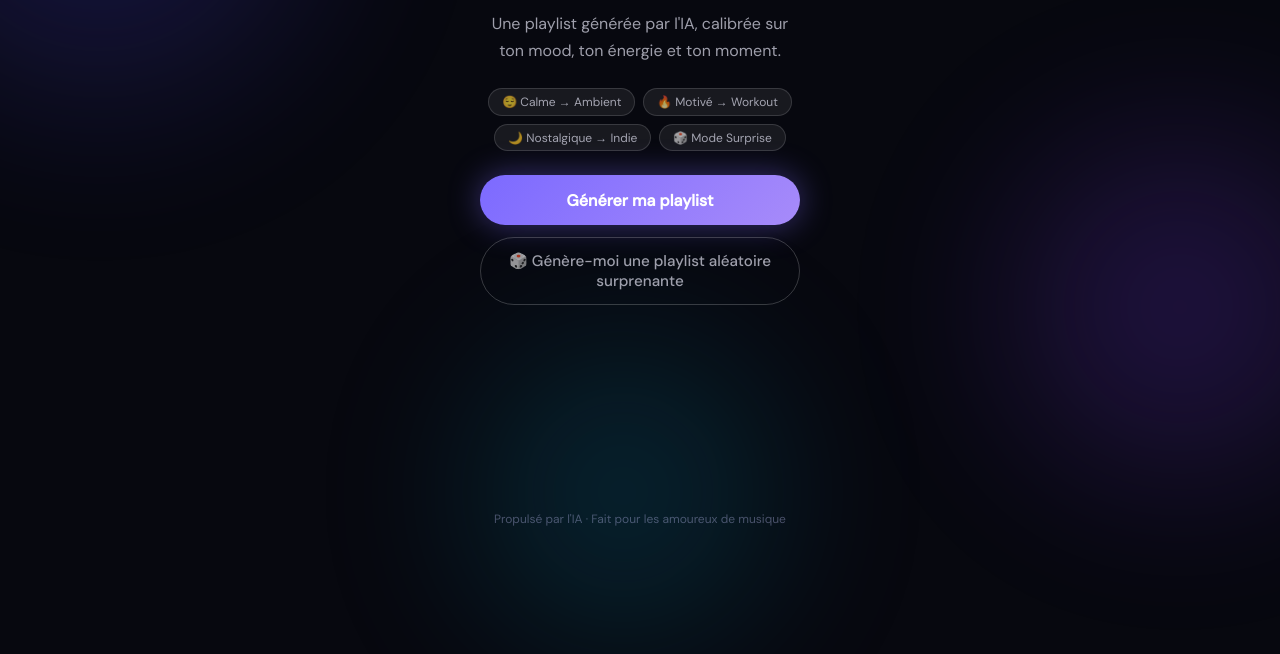
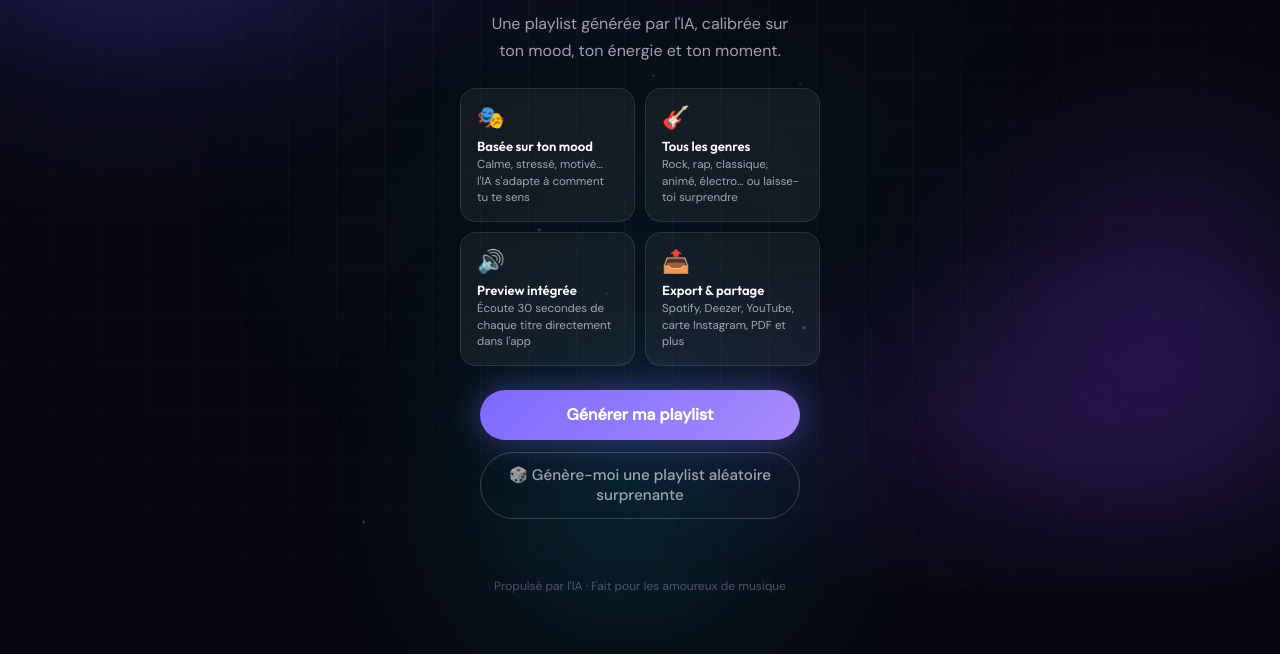
Before and after one commit to Alexandre-Brossier/moodwave, a plain HTML site: page index.html in a window 1280 px wide. Shown: the part 213-867 px from the top of the page. Before the commit the page ends 800 px from the top, so only its background shows below. Drawn offline with Linux system fonts and the light colour scheme; a script that the page names is missing.

Commit message:
Update index.html

```diff
--- a/index.html
+++ b/index.html
@@ -19,7 +19,54 @@
     *,*::before,*::after{margin:0;padding:0;box-sizing:border-box}
     :root{--bg:#07080f;--surface:rgba(255,255,255,0.06);--surface2:rgba(255,255,255,0.10);--border:rgba(255,255,255,0.15);--text:#f0f0ff;--muted:rgba(240,240,255,0.65);--accent:#7c6aff;--accent2:#c4b5fd;--cyan:#a5f3fc}
     html,body{min-height:100%;background:var(--bg);color:var(--text);font-family:'DM Sans',sans-serif;overflow-x:hidden}
-    .orb{position:fixed;border-radius:50%;filter:blur(80px);pointer-events:none;opacity:.28;z-index:0}
+
+    /* FOND ANIMÉ */
+    body::before{
+      content:'';
+      position:fixed;
+      inset:0;
+      background:
+        radial-gradient(ellipse 80% 50% at 20% 10%, rgba(79,70,229,.18) 0%, transparent 60%),
+        radial-gradient(ellipse 60% 40% at 80% 80%, rgba(124,58,237,.15) 0%, transparent 60%),
+        radial-gradient(ellipse 50% 60% at 50% 50%, rgba(8,145,178,.08) 0%, transparent 70%);
+      pointer-events:none;
+      z-index:0;
+    }
+    /* Grille déco subtile */
+    body::after{
+      content:'';
+      position:fixed;
+      inset:0;
+      background-image:
+        linear-gradient(rgba(255,255,255,.025) 1px, transparent 1px),
+        linear-gradient(90deg, rgba(255,255,255,.025) 1px, transparent 1px);
+      background-size:48px 48px;
+      pointer-events:none;
+      z-index:0;
+      mask-image:radial-gradient(ellipse 80% 80% at 50% 50%, black 30%, transparent 100%);
+      -webkit-mask-image:radial-gradient(ellipse 80% 80% at 50% 50%, black 30%, transparent 100%);
+    }
+    /* Orbes animées */
+    .orb{animation:orbFloat 12s ease-in-out infinite}
+    .orb1{animation-duration:14s}
+    .orb2{animation-duration:18s;animation-delay:-6s}
+    .orb3{animation-duration:16s;animation-delay:-3s}
+    @keyframes orbFloat{
+      0%,100%{transform:translate(0,0) scale(1)}
+      33%{transform:translate(30px,-20px) scale(1.05)}
+      66%{transform:translate(-20px,15px) scale(.95)}
+    }
+    /* Particules décoratives */
+    .hero-particles{position:absolute;inset:0;pointer-events:none;overflow:hidden;z-index:0}
+    .particle{position:absolute;width:2px;height:2px;background:rgba(196,181,253,.4);border-radius:50%;animation:particleFloat linear infinite}
+    @keyframes particleFloat{
+      0%{transform:translateY(100vh) translateX(0);opacity:0}
+      10%{opacity:1}
+      90%{opacity:.3}
+      100%{transform:translateY(-20px) translateX(20px);opacity:0}
+    }
+
+    .orb{position:fixed;border-radius:50%;filter:blur(90px);pointer-events:none;opacity:.32;z-index:0}
     .orb1{width:500px;height:500px;background:radial-gradient(circle,#4f46e5,transparent);top:-150px;left:-150px}
     .orb2{width:400px;height:400px;background:radial-gradient(circle,#7c3aed,transparent);top:40%;right:-100px}
     .orb3{width:350px;height:350px;background:radial-gradient(circle,#0891b2,transparent);bottom:-80px;left:35%}
@@ -32,8 +79,12 @@
     .hero-title{font-family:'Outfit',sans-serif;font-size:clamp(1.75rem,5.5vw,2.6rem);font-weight:700;line-height:1.4;color:#fff;max-width:420px;letter-spacing:-.02em;word-break:break-word}
     .hero-title span{color:var(--accent2)}
     .hero-sub{color:var(--muted);font-size:1rem;max-width:320px;line-height:1.65}
-    .hero-badges{display:flex;flex-wrap:wrap;gap:.5rem;justify-content:center;max-width:380px}
-    .hero-badge{font-size:.75rem;padding:.3rem .8rem;border-radius:100px;background:rgba(255,255,255,.07);border:1px solid rgba(255,255,255,.14);color:var(--muted)}
+    .hero-features{display:grid;grid-template-columns:1fr 1fr;gap:.625rem;width:100%;max-width:360px}
+    .hero-feature{background:rgba(255,255,255,.05);border:1px solid rgba(255,255,255,.1);border-radius:16px;padding:.875rem 1rem;text-align:left;transition:border-color .2s,background .2s}
+    .hero-feature:hover{border-color:rgba(124,106,255,.4);background:rgba(255,255,255,.08)}
+    .hero-feature-icon{font-size:1.4rem;margin-bottom:.35rem;display:block}
+    .hero-feature-title{font-family:'Outfit',sans-serif;font-size:.82rem;font-weight:600;color:#fff;margin-bottom:.2rem}
+    .hero-feature-desc{font-size:.72rem;color:var(--muted);line-height:1.45}
     .hero-actions{display:flex;flex-direction:column;align-items:center;gap:.75rem;width:100%;max-width:320px}
     .btn-history{background:transparent;border:1px solid rgba(255,255,255,.18);color:var(--muted)!important;-webkit-text-fill-color:var(--muted);font-family:'DM Sans',sans-serif;font-size:.9rem;font-weight:500;padding:.75rem 2rem;border-radius:100px;cursor:pointer;transition:all .2s;width:100%}
     .btn-history:hover{border-color:var(--accent2);color:#fff!important;-webkit-text-fill-color:#fff}
@@ -315,14 +366,31 @@
 
 <!-- HERO -->
 <div id="hero" class="screen active">
+  <div class="hero-particles" id="hero-particles"></div>
   <div class="logo"><svg width="28" height="28" viewBox="0 0 28 28" fill="none" xmlns="http://www.w3.org/2000/svg" style="vertical-align:middle;margin-right:6px"><rect width="28" height="28" rx="7" fill="url(#lg)"/><defs><linearGradient id="lg" x1="0" y1="0" x2="28" y2="28"><stop offset="0%" stop-color="#4f46e5"/><stop offset="100%" stop-color="#7c3aed"/></linearGradient></defs><rect x="5" y="12" width="3" height="9" rx="1.5" fill="rgba(196,181,253,0.9)"/><rect x="9.5" y="8" width="3" height="13" rx="1.5" fill="rgba(167,139,250,1)"/><rect x="14" y="5" width="3" height="18" rx="1.5" fill="rgba(124,106,255,1)"/><rect x="18.5" y="8" width="3" height="13" rx="1.5" fill="rgba(167,139,250,1)"/></svg>Moodwave</div>
   <h1 class="hero-title">Qu'est-ce que tu veux <span>écouter aujourd'hui ?</span></h1>
   <p class="hero-sub">Une playlist générée par l'IA, calibrée sur ton mood, ton énergie et ton moment.</p>
-  <div class="hero-badges">
-    <span class="hero-badge">😌 Calme → Ambient</span>
-    <span class="hero-badge">🔥 Motivé → Workout</span>
-    <span class="hero-badge">🌙 Nostalgique → Indie</span>
-    <span class="hero-badge">🎲 Mode Surprise</span>
+  <div class="hero-features">
+    <div class="hero-feature">
+      <span class="hero-feature-icon">🎭</span>
+      <div class="hero-feature-title">Basée sur ton mood</div>
+      <div class="hero-feature-desc">Calme, stressé, motivé… l'IA s'adapte à comment tu te sens</div>
+    </div>
+    <div class="hero-feature">
+      <span class="hero-feature-icon">🎸</span>
+      <div class="hero-feature-title">Tous les genres</div>
+      <div class="hero-feature-desc">Rock, rap, classique, animé, électro… ou laisse-toi surprendre</div>
+    </div>
+    <div class="hero-feature">
+      <span class="hero-feature-icon">🔊</span>
+      <div class="hero-feature-title">Preview intégrée</div>
+      <div class="hero-feature-desc">Écoute 30 secondes de chaque titre directement dans l'app</div>
+    </div>
+    <div class="hero-feature">
+      <span class="hero-feature-icon">📤</span>
+      <div class="hero-feature-title">Export & partage</div>
+      <div class="hero-feature-desc">Spotify, Deezer, YouTube, carte Instagram, PDF et plus</div>
+    </div>
   </div>
   <div class="hero-actions">
     <button class="btn-primary" onclick="showScreen('form-screen')">Générer ma playlist</button>
@@ -893,6 +961,24 @@ function attachCardEvents(containerId,songsRef,listId,meta,successId){
 }
 
 
+
+/* PARTICULES HERO */
+function initParticles(){
+  const container=document.getElementById('hero-particles');
+  if(!container)return;
+  const count=18;
+  for(let i=0;i<count;i++){
+    const p=document.createElement('div');
+    p.className='particle';
+    p.style.left=Math.random()*100+'%';
+    p.style.animationDuration=(8+Math.random()*12)+'s';
+    p.style.animationDelay=(-Math.random()*15)+'s';
+    p.style.width=p.style.height=(1+Math.random()*2)+'px';
+    p.style.opacity=.2+Math.random()*.4;
+    container.appendChild(p);
+  }
+}
+
 /* REGEN */
 async function regenSong(idx,songs,meta,listId,successId){
   const card=document.getElementById('song-card-'+idx);
@@ -1007,6 +1093,7 @@ function registerSW(){if('serviceWorker' in navigator)navigator.serviceWorker.re
 
 /* INIT */
 votes=loadVotes();
+initParticles();
 updateHistoryBadge();
 registerSW();
 const urlp=new URLSearchParams(window.location.search).get('p');
```
